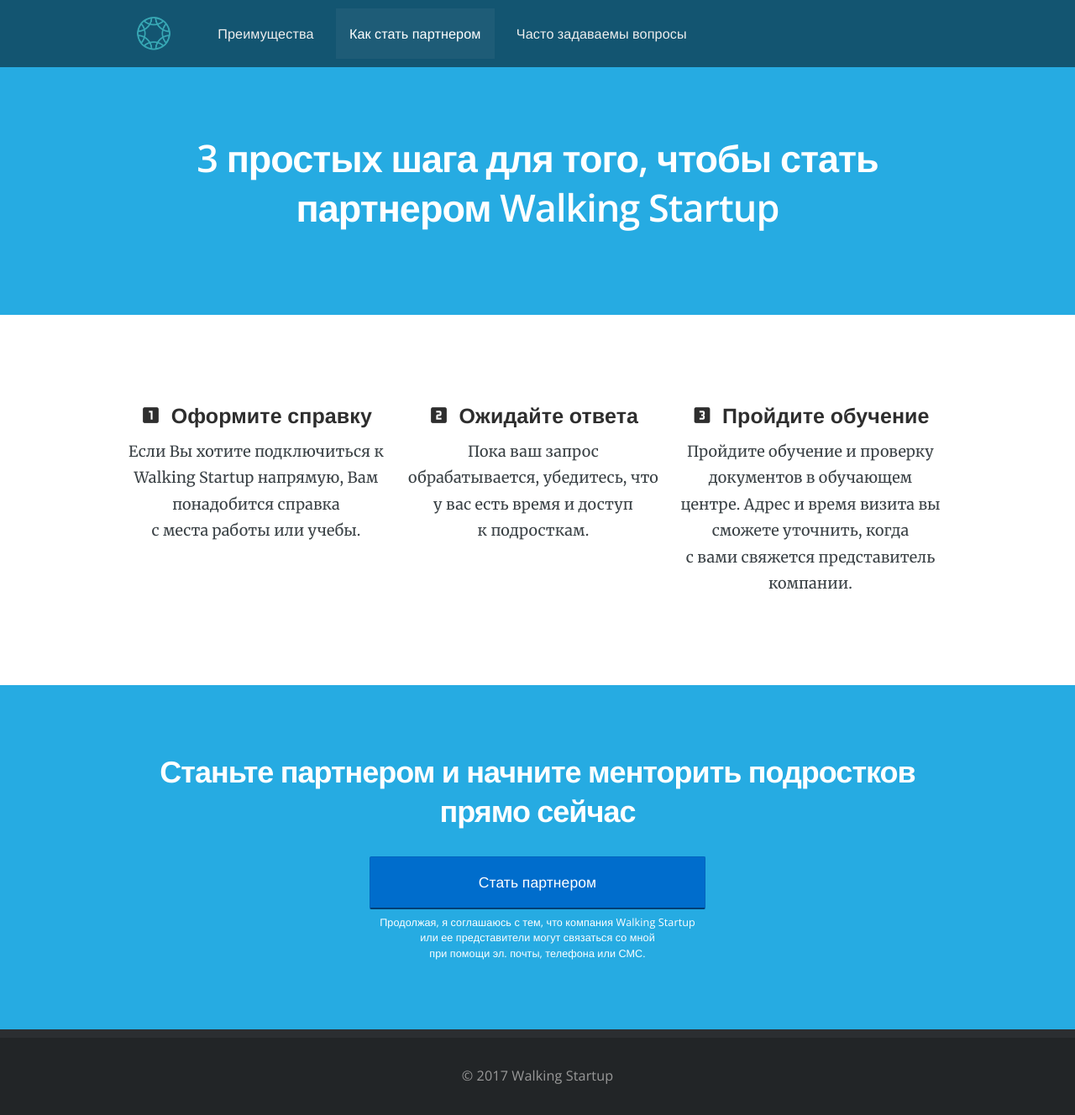
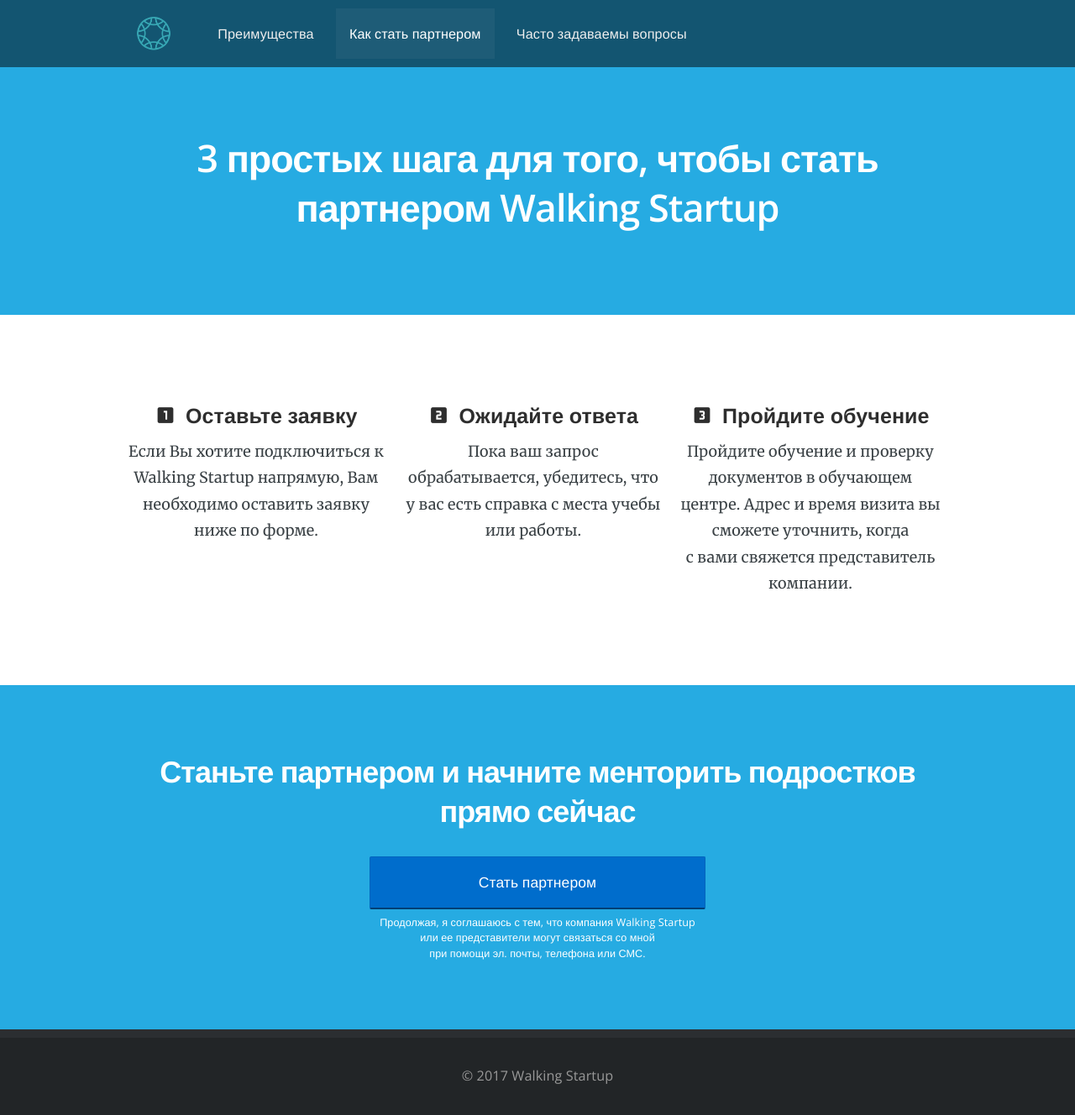
Before and after one commit to RakhimyanTim/partner.ws.github.io, a Jekyll site: the page built from pages/become-a-partner.html, in a window 1280 px wide. Shown: the whole page at 84% size. Built offline with Jekyll 4.4.1, drawn with Linux system fonts in a browser that asks for light colours; nearby versions of some CDN libraries.

Commit message:
Update become-a-partner.html

```diff
--- a/pages/become-a-partner.html
+++ b/pages/become-a-partner.html
@@ -15,12 +15,12 @@
 	<div class="container">
 		<div class="other-features">
 			<div class="col-1-3">
-				<h4 style="text-align: center;"><i class="material-icons">looks_one</i> Оформите справку</h4>
-				<p style="text-align: center;">Если Вы хотите подключиться к Walking Startup напрямую, Вам понадобится справка <br>с места работы или учебы.</p>
+				<h4 style="text-align: center;"><i class="material-icons">looks_one</i> Оставьте заявку</h4>
+				<p style="text-align: center;">Если Вы хотите подключиться к Walking Startup напрямую, Вам необходимо оставить заявку ниже по форме.</p>
 			</div>
 			<div class="col-1-3">
 				<h4 style="text-align: center;"><i class="material-icons">looks_two</i> Ожидайте ответа</h4>
-				<p style="text-align: center;">Пока ваш запрос обрабатывается, убедитесь, что у вас есть время и доступ <br>к подросткам.</p>
+				<p style="text-align: center;">Пока ваш запрос обрабатывается, убедитесь, что у вас есть справка с места учебы или работы.</p>
 			</div>
 			<div class="col-1-3">
 				<h4 style="text-align: center;"><i class="material-icons">looks_3</i> Пройдите обучение</h4>
```
